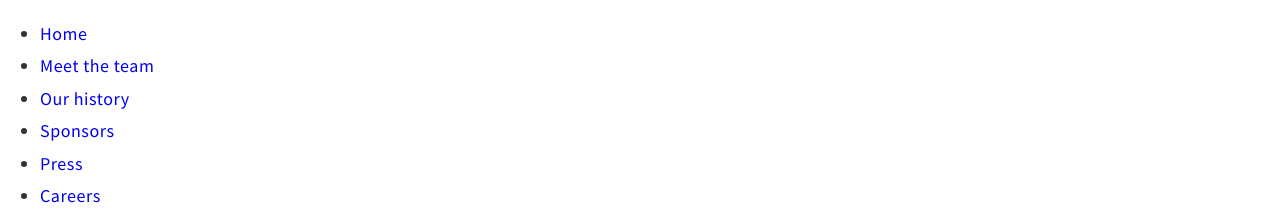
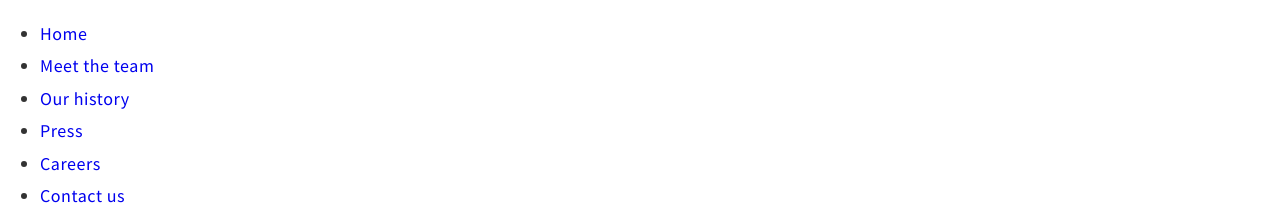
Before and after one commit to bobaekang/pcdc-clone-react, a React (Create React App) app: page / in a window 1280 px wide. Shown: the top 209 px of the page. Built offline with nearby package versions, Linux system fonts and the light colour scheme; a web font is replaced by a local one.

Commit message:
feat: remove sponsors page

```diff
--- a/src/App.js
+++ b/src/App.js
@@ -5,7 +5,6 @@ import Contact from './pages/about/Contact'
 import Careers from './pages/about/Careers'
 import History from './pages/about/History'
 import Press from './pages/about/Press'
-import Sponsors from './pages/about/Sponsors'
 import Team from './pages/about/Team'
 import Header from './components/Header'
 import Footer from './components/Footer'
@@ -23,10 +22,6 @@ const links = [
   {
     path: '/history',
     name: 'Our history',
-  },
-  {
-    path: '/sponsors',
-    name: 'Sponsors',
   },
   {
     path: '/press',
@@ -57,14 +52,6 @@ const pages = [
     tagline: {
       background: 'grey',
       text: 'History',
-    },
-  },
-  {
-    component: <Sponsors />,
-    path: '/sponsors',
-    tagline: {
-      background: 'grey',
-      text: 'Sponsors',
     },
   },
   {
--- a/src/pages/about/Sponsors.js
+++ /dev/null
@@ -1,7 +0,0 @@
-import React from 'react'
-
-function Sponsors() {
-  return <h2>Sponsors</h2>
-}
-
-export default Sponsors
```
